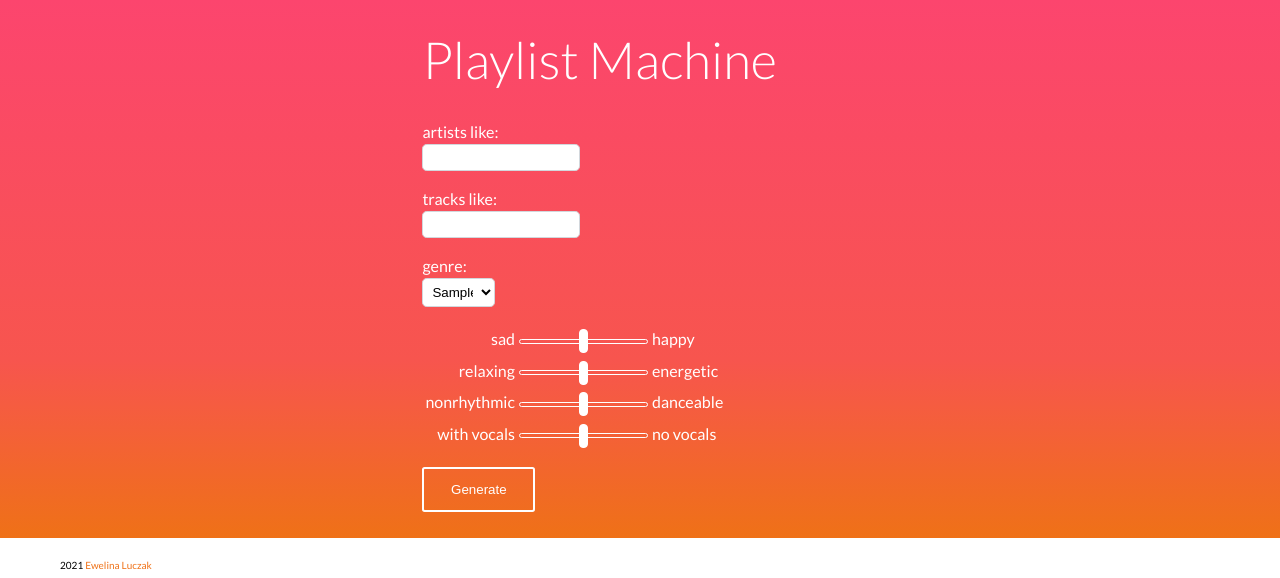
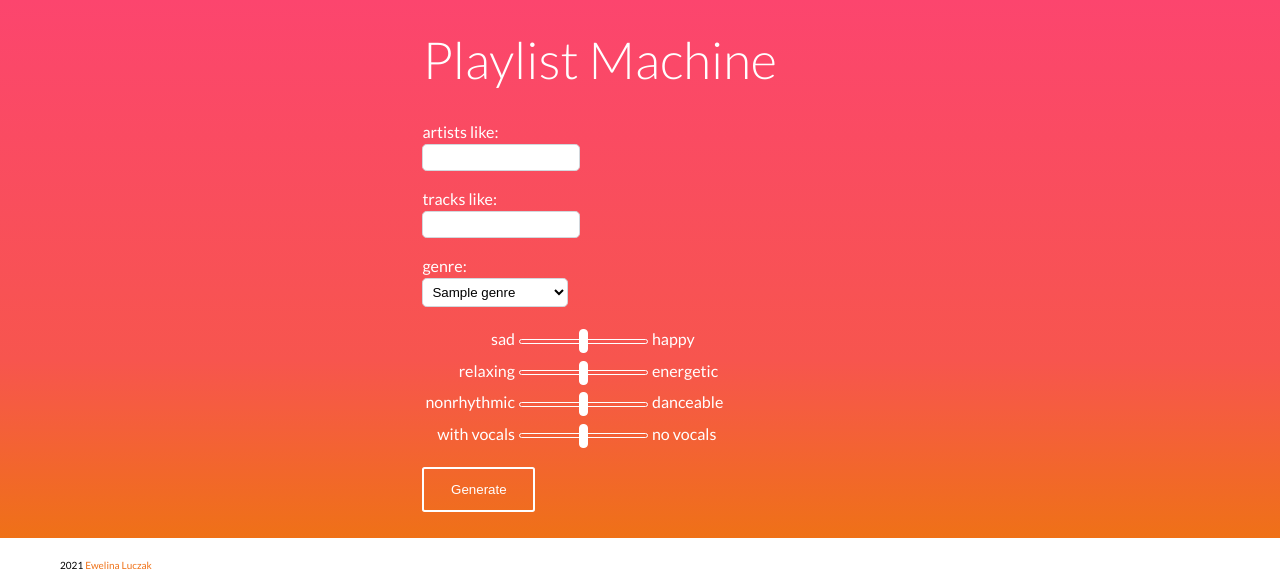
Before and after one commit to eluczak/playlist-machine, a Flask app: template templates/machine/index.html in a window 1280 px wide. Shown: the part 70-648 px from the top of the page. Run offline with Flask 2, Linux system fonts and the light colour scheme; the template is opened without the code that fills it: most values are stand-ins (such as "Sample title", 1, 10 or a date in 2020); parts of the project's set-up code (start-up, migrations or seed data) failed here and were passed over; some libraries are stand-ins or nearby versions.

Commit message:
fixed style of input and fixed screenshot

```diff
--- a/static/styles.css
+++ b/static/styles.css
@@ -33,7 +33,7 @@ h2 {
 }
 
 .genre_input {
-    width: 10%
+    width: 20%
 }
 
 input[type=range] {
```
Also changed, not shown: static/assets/images/screenshot.png.
